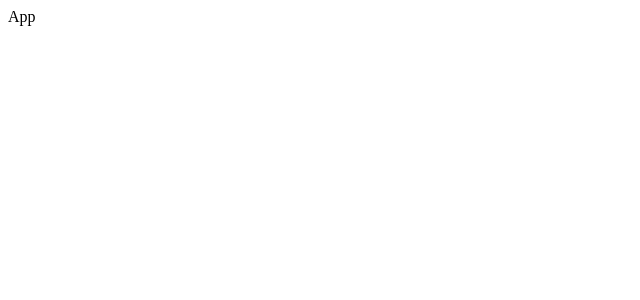
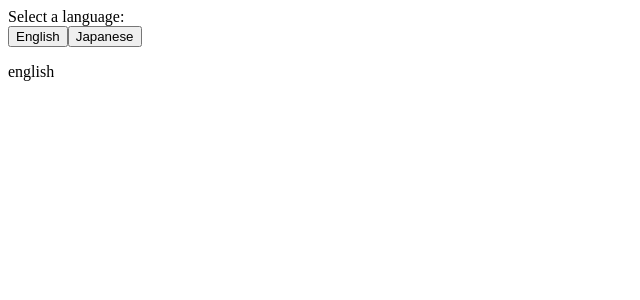
Before and after one commit to livelifedev/react-context, a React (Create React App) app: page / in a window 1280 px wide. Shown: the top 300 px of the page, without its empty margins (0-640 px from the left). Built offline with nearby package versions, Linux system fonts and the light colour scheme.

Commit message:
setup basic language toggle app component

```diff
--- a/src/components/App.js
+++ b/src/components/App.js
@@ -1,8 +1,23 @@
 import React from "react";
 
 class App extends React.Component {
+    state = { language: "english" };
+
+    onLanguageChange = language => {
+        this.setState({ language });
+    };
+
     render() {
-        return <div>App</div>;
+        return (
+            <div>
+                <div>
+                    <div>Select a language: </div>
+                    <button onClick={() => this.onLanguageChange("english")}>English</button>
+                    <button onClick={() => this.onLanguageChange("japanese")}>Japanese</button>
+                </div>
+                <p>{this.state.language}</p>
+            </div>
+        );
     }
 }
 
```
